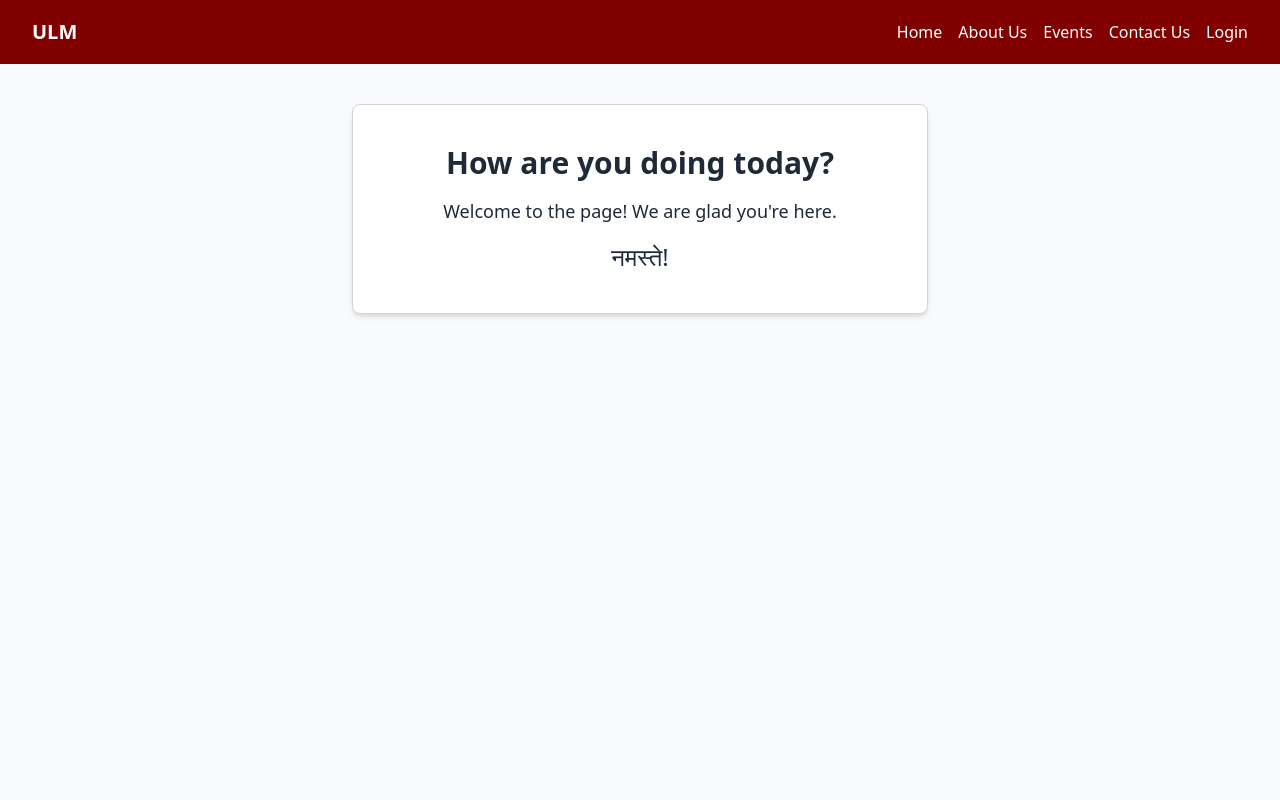
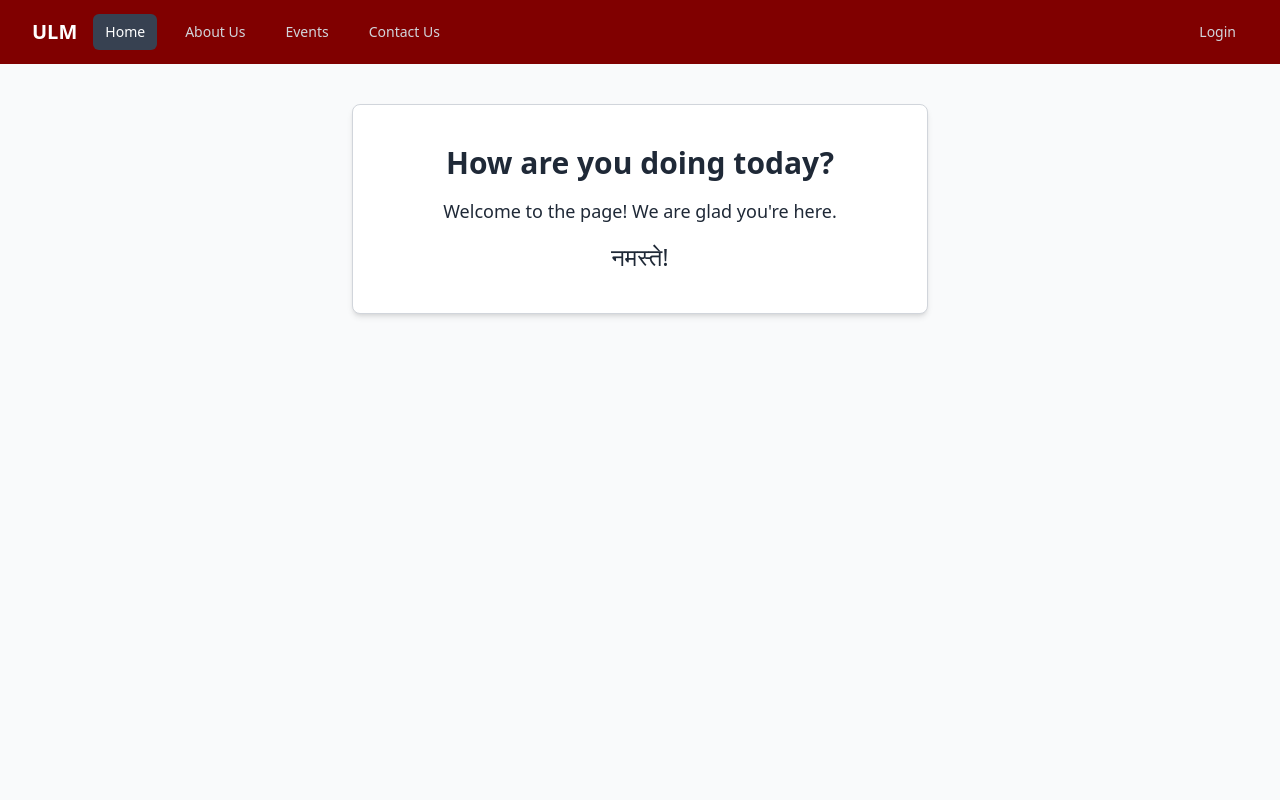
Before and after one commit to sagarkarki903/NSA, a React (Vite) app in the folder client/: page / in a window 1280 px wide. Shown: the top 800 px of the page. Built offline with nearby package versions, Linux system fonts and the light colour scheme.

Commit message:
Updated some Nav designs

```diff
--- a/client/src/components/Navbar.jsx
+++ b/client/src/components/Navbar.jsx
@@ -1,51 +1,115 @@
-import React, { useState } from 'react';
-import { Link, useNavigate } from 'react-router-dom';
+import React, { useState } from "react";
+import { NavLink, useNavigate } from "react-router-dom";
 
 const Navbar = ({ user, onLogout }) => {
   const [isOpen, setIsOpen] = useState(false);
-  const [flashMessage, setFlashMessage] = useState(""); // State for flash message
+  const [flashMessage, setFlashMessage] = useState("");
   const navigate = useNavigate();
 
   const handleLogout = () => {
     if (onLogout) {
       onLogout();
     }
-
-    // Show flash message
     setFlashMessage("Logged you out!");
     setTimeout(() => {
-      setFlashMessage(""); // Clear the message after 1 second
-      window.location.reload(); // Reload the page after message disappears
+      setFlashMessage("");
+      window.location.reload();
       navigate("/");
     }, 2000);
   };
 
-  const renderLinks = () => (
+  const renderLeftLinks = () => (
     <>
-      <Link to="/" className="hover:text-gray-300">Home</Link>
-      <Link to="/about" className="hover:text-gray-300">About Us</Link>
-      <Link to="/events" className="hover:text-gray-300">Events</Link>
-      <Link to="/contact" className="hover:text-gray-300">Contact Us</Link>
+      <NavLink
+        to="/"
+        className={({ isActive }) =>
+          `px-3 py-2 rounded-md text-sm font-medium ${
+            isActive
+              ? "bg-gray-700 text-white"
+              : "text-gray-300 hover:bg-gray-700 hover:text-white"
+          }`
+        }
+      >
+        Home
+      </NavLink>
+      <NavLink
+        to="/about"
+        className={({ isActive }) =>
+          `px-3 py-2 rounded-md text-sm font-medium ${
+            isActive
+              ? "bg-gray-700 text-white"
+              : "text-gray-300 hover:bg-gray-700 hover:text-white"
+          }`
+        }
+      >
+        About Us
+      </NavLink>
+      <NavLink
+        to="/events"
+        className={({ isActive }) =>
+          `px-3 py-2 rounded-md text-sm font-medium ${
+            isActive
+              ? "bg-gray-700 text-white"
+              : "text-gray-300 hover:bg-gray-700 hover:text-white"
+          }`
+        }
+      >
+        Events
+      </NavLink>
+      <NavLink
+        to="/contact"
+        className={({ isActive }) =>
+          `px-3 py-2 rounded-md text-sm font-medium ${
+            isActive
+              ? "bg-gray-700 text-white"
+              : "text-gray-300 hover:bg-gray-700 hover:text-white"
+          }`
+        }
+      >
+        Contact Us
+      </NavLink>
+      {user?.role === "President" && (
+        <NavLink
+          to="/users"
+          className={({ isActive }) =>
+            `px-3 py-2 rounded-md text-sm font-medium ${
+              isActive
+                ? "bg-gray-700 text-white"
+                : "text-gray-300 hover:bg-gray-700 hover:text-white"
+            }`
+          }
+        >
+          Users
+        </NavLink>
+      )}
+    </>
+  );
 
-      {/* Conditionally render the Users link for President role */}
-      {user?.role === "President" && (
-        <Link to="/users" className="hover:text-gray-300">Users</Link>
-      )}
-
+  const renderRightLinks = () => (
+    <>
       {user ? (
-        <>
-          <span className="hover:text-gray-300">
-            Welcome, {user.first_name}!
-          </span>
+        <div className="flex items-center space-x-4">
+          <span className="text-black bg-slate-100 rounded-md px-2 py-1">Welcome, {user.first_name}!</span>
           <button
             onClick={handleLogout}
-            className="hover:text-gray-300"
+            className="px-3 py-2 rounded-md text-sm font-medium text-gray-300 hover:bg-gray-700 hover:text-white"
           >
             Logout
           </button>
-        </>
+        </div>
       ) : (
-        <Link to="/login" className="hover:text-gray-300">Login</Link>
+        <NavLink
+          to="/login"
+          className={({ isActive }) =>
+            `px-3 py-2 rounded-md text-sm font-medium ${
+              isActive
+                ? "bg-gray-700 text-white"
+                : "text-gray-300 hover:bg-gray-700 hover:text-white"
+            }`
+          }
+        >
+          Login
+        </NavLink>
       )}
     </>
   );
@@ -57,34 +121,54 @@ const Navbar = ({ user, onLogout }) => {
           {flashMessage}
         </div>
       )}
-      <nav style={{ backgroundColor: '#800000' }} className="text-white">
+      <nav style={{ backgroundColor: "#800000" }} className="text-white">
         <div className="max-w-7xl mx-auto px-4 sm:px-6 lg:px-8">
           <div className="flex items-center justify-between h-16">
-            <div className="flex items-center">
+            {/* Left-aligned Links */}
+            <div className="flex items-center space-x-4">
               <h1 className="text-xl font-bold">ULM</h1>
+              <div className="hidden md:flex space-x-4">{renderLeftLinks()}</div>
             </div>
-            <div className="hidden md:flex space-x-4">{renderLinks()}</div>
+
+            {/* Right-aligned Links */}
+            <div className="hidden md:flex space-x-4">{renderRightLinks()}</div>
+
+            {/* Mobile Menu Button */}
             <div className="md:hidden">
               <button
                 onClick={() => setIsOpen(!isOpen)}
                 className="text-gray-300 hover:text-white focus:outline-none focus:text-white"
                 aria-label="Toggle menu"
               >
-                <svg className="h-6 w-6" fill="none" viewBox="0 0 24 24" stroke="currentColor">
+                <svg
+                  className="h-6 w-6"
+                  fill="none"
+                  viewBox="0 0 24 24"
+                  stroke="currentColor"
+                >
                   <path
                     strokeLinecap="round"
                     strokeLinejoin="round"
                     strokeWidth="2"
-                    d={isOpen ? "M6 18L18 6M6 6l12 12" : "M4 6h16M4 12h16M4 18h16"}
+                    d={
+                      isOpen
+                        ? "M6 18L18 6M6 6l12 12"
+                        : "M4 6h16M4 12h16M4 18h16"
+                    }
                   />
                 </svg>
               </button>
             </div>
           </div>
         </div>
+
+        {/* Dropdown Menu for Mobile */}
         {isOpen && (
-          <div className="md:hidden">
-            <div className="px-2 pt-2 pb-3 space-y-1 sm:px-3">{renderLinks()}</div>
+          <div className="md:hidden px-4 py-3 bg-gray-800 space-y-2">
+            <div>{renderLeftLinks()}</div>
+            <div className="border-t border-gray-600 mt-2 pt-2">
+              {renderRightLinks()}
+            </div>
           </div>
         )}
       </nav>
```
Also changed, not shown: 1 other file (tests, documents, lock files or other folders).
